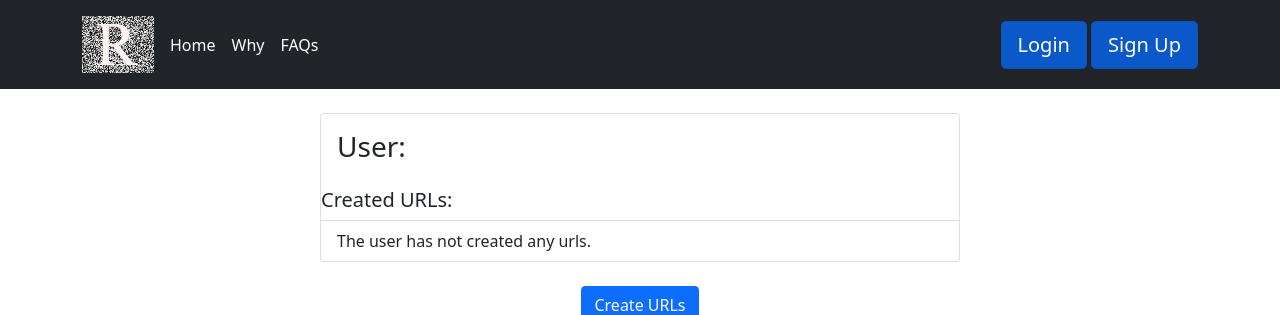
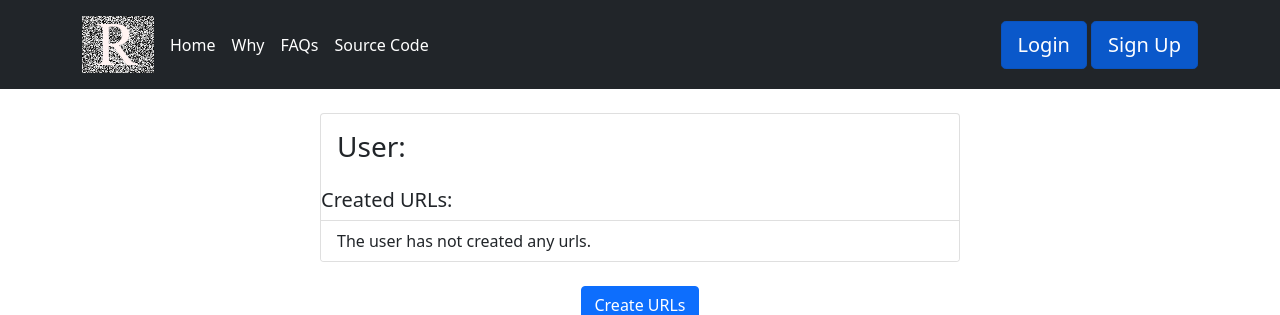
Before and after one commit to wkaisertexas/RandomURL, a Django app: page /account in a window 1280 px wide. Shown: the top 315 px of the page. Run offline with Django 3.2, Linux system fonts and the light colour scheme.

Commit message:
Update base.html

```diff
--- a/url/templates/base.html
+++ b/url/templates/base.html
@@ -36,6 +36,7 @@
                     <li><a href="{% url 'index' %}" class="nav-link px-2 text-white">Home</a></li>
                     <li><a href="#why" class="nav-link px-2 text-white">Why</a></li>
                     <li><a href="#faq" class="nav-link px-2 text-white">FAQs</a></li>
+                    <li><a href="https://github.com/wkaisertexas/RandomURL" class="nav-link px-2 text-white">Source Code</a></li>
                 </ul>
 
                 <div class="text-end">
```
